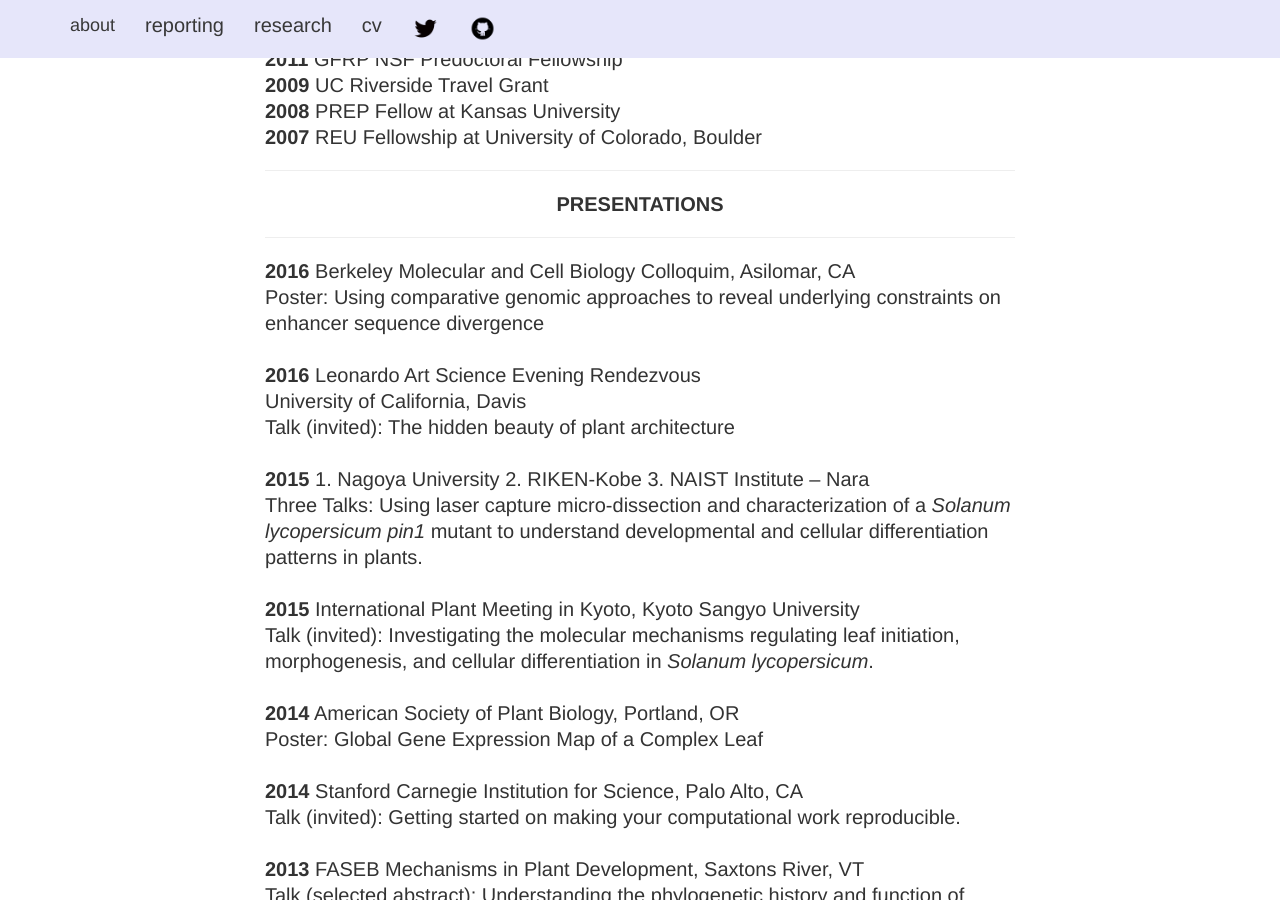
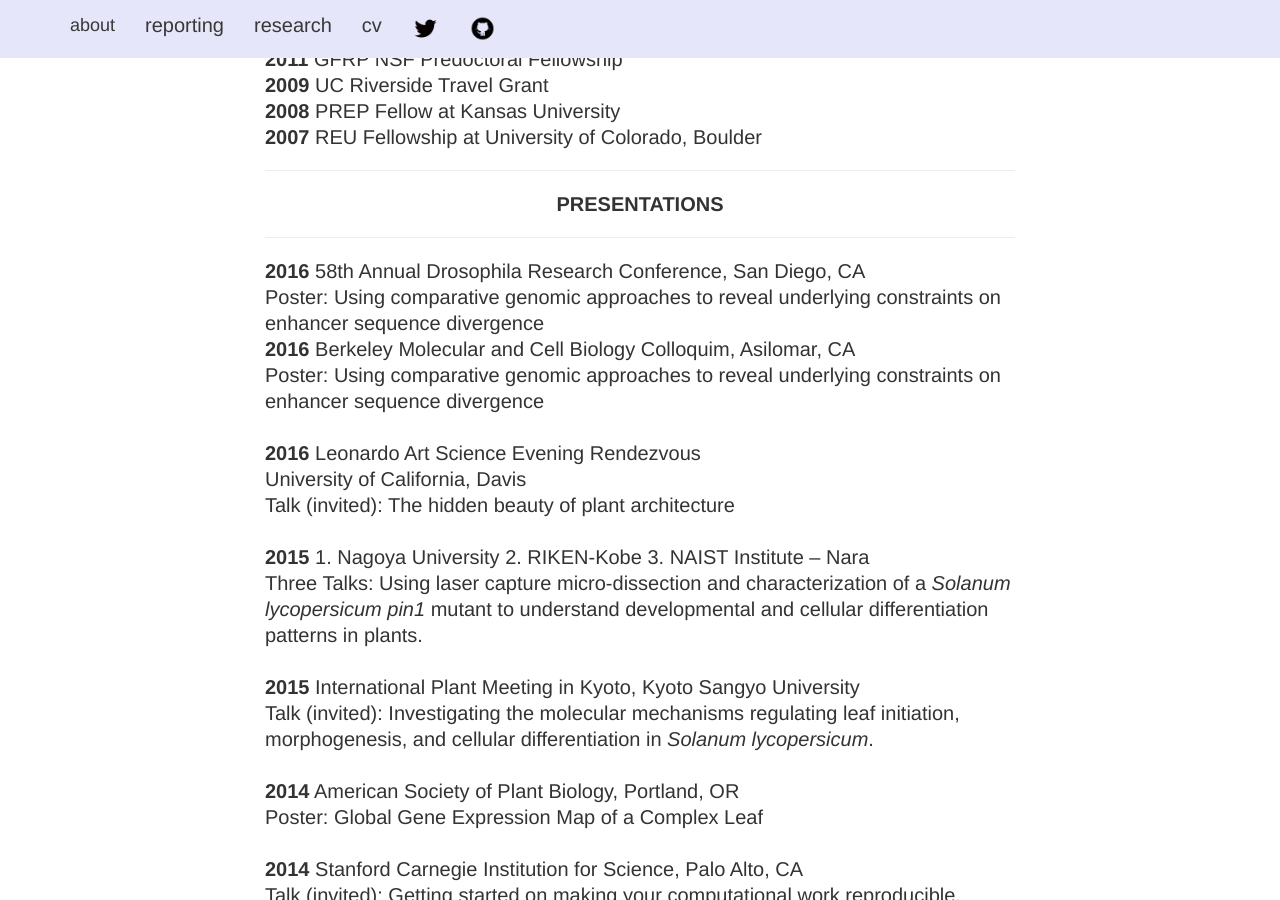
Before and after one commit to iamciera/creports, a Jekyll site: the page built from cv/index.html, in a window 1280 px wide and 900 px high, scrolled down 2711 px. Built offline with Jekyll 4.4.1, drawn with Linux system fonts in a browser that asks for light colours; nearby versions of some CDN libraries.

Commit message:
updated CV

```diff
--- a/cv/index.html
+++ b/cv/index.html
@@ -101,6 +101,8 @@ layout: default
 				<hr />
 				<center><strong>PRESENTATIONS</strong></p></center>
 				<hr />
+				<b>2016</b> 58th Annual Drosophila Research Conference, San Diego, CA<br />
+				Poster: Using comparative genomic approaches to reveal underlying constraints on enhancer sequence divergence</br>
 				<b>2016</b> Berkeley Molecular and Cell Biology Colloquim, Asilomar, CA<br />
 				Poster: Using comparative genomic approaches to reveal underlying constraints on enhancer sequence divergence</br>
 				<br /><b>2016</b> Leonardo Art Science Evening Rendezvous <br />
```
